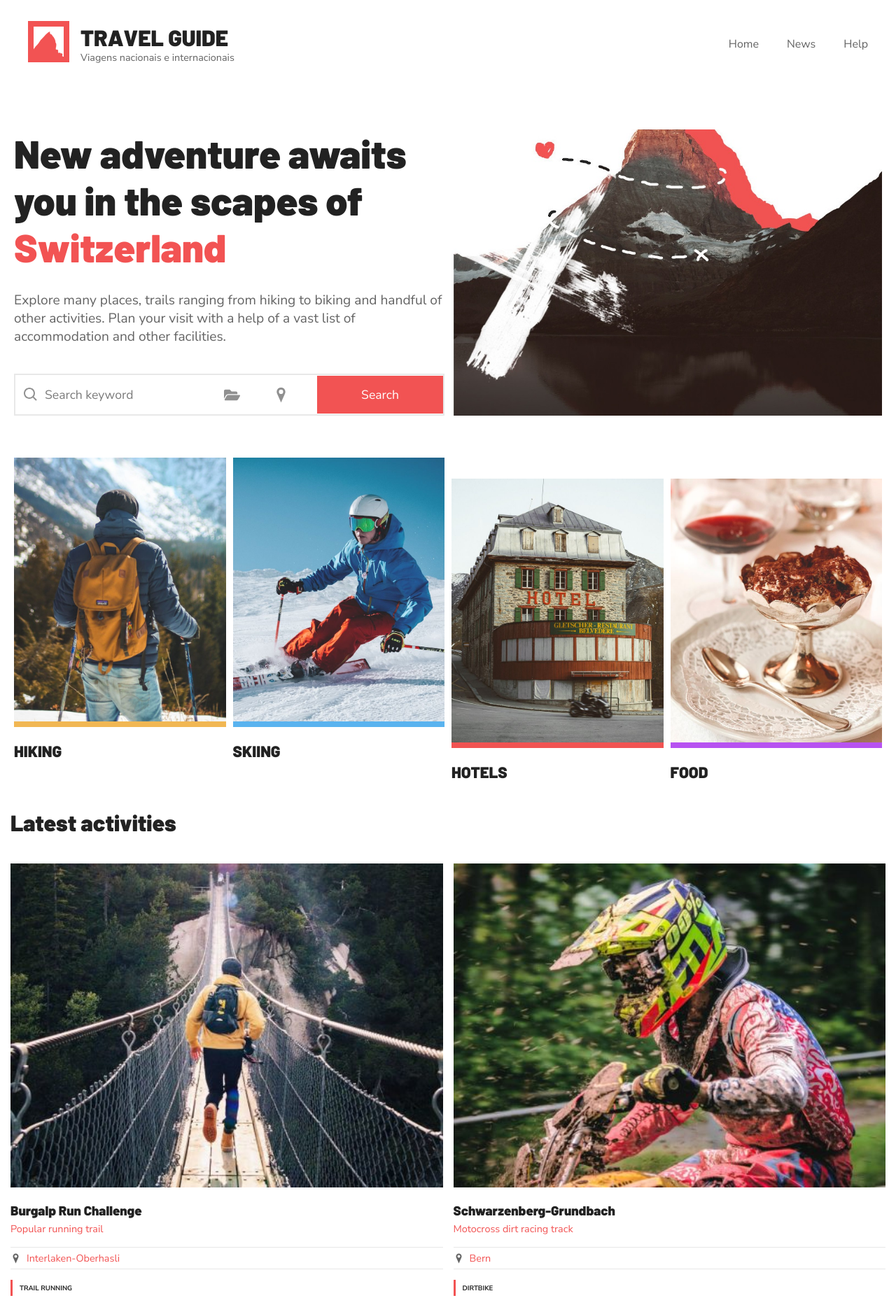
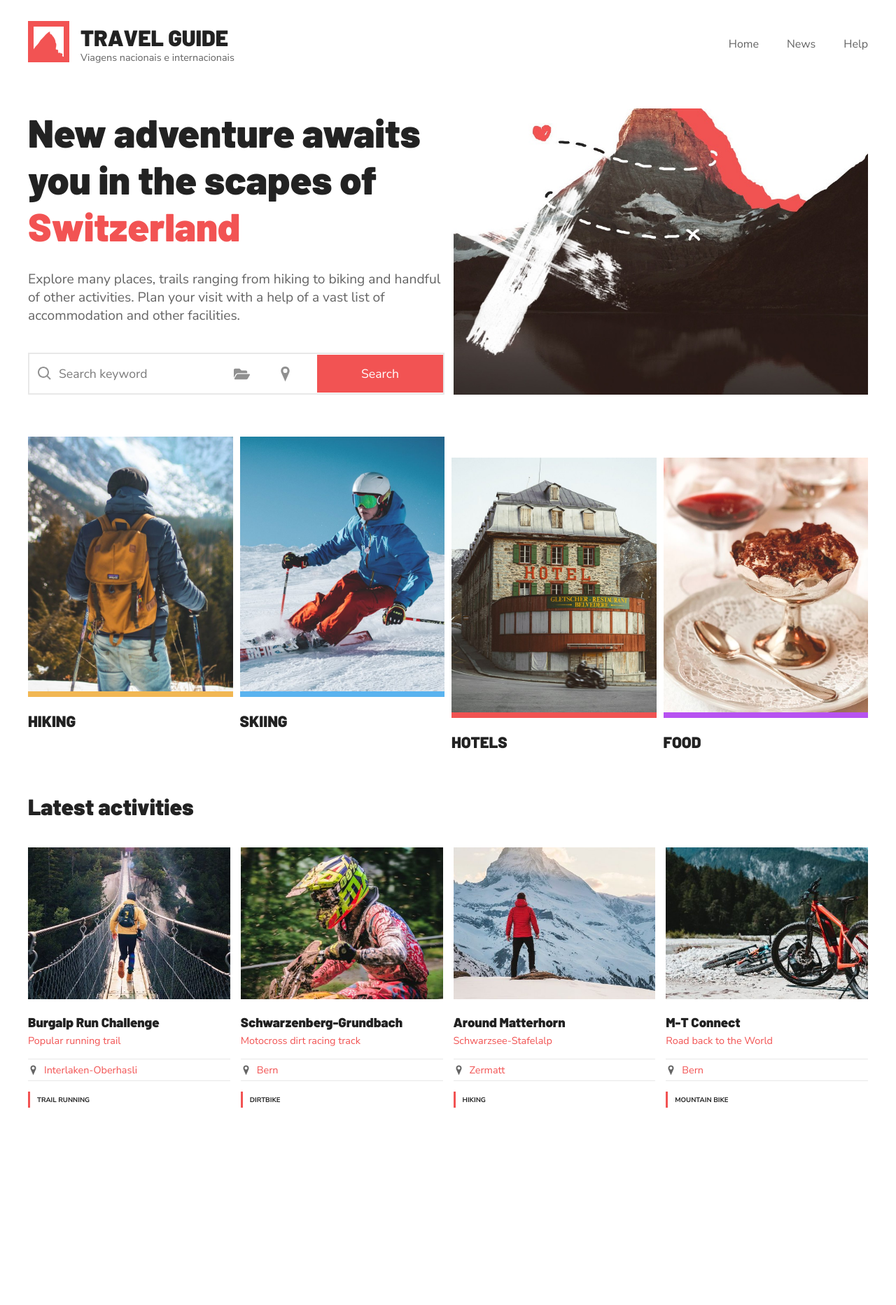
Before and after one commit to YannFigueiredo/travel-guide, a React (Create React App) app: page / in a window 1280 px wide. Shown: the top 1865 px of the page at 70% size. After the commit the page ends 1613 px from the top, so only its background shows below. Built offline with nearby package versions, Linux system fonts and the light colour scheme.

Commit message:
Finalizada estilização da home

```diff
--- a/src/globalStyle.js
+++ b/src/globalStyle.js
@@ -33,6 +33,7 @@ const globalStyles = createGlobalStyle `
         font-family: 'Nunito Sans', sans-serif;
         font-weight: 400;
         font-size: 1.1em;
+        cursor: pointer;
     }
 `
 
--- a/src/pages/Home/components/Intro/styles.js
+++ b/src/pages/Home/components/Intro/styles.js
@@ -3,6 +3,10 @@ import bg from '../../../../assets/intro-bg.jpg';
 
 export const ContainerIntro = styled.section`
     padding: 60px 20px 0 20px;
+
+    @media screen and (min-width: 992px) {
+        padding: 30px 40px 30px 40px;
+    }
 `
 
 export const Presentation = styled.div`
--- a/src/pages/Home/components/LatestActivities/style.js
+++ b/src/pages/Home/components/LatestActivities/style.js
@@ -2,6 +2,10 @@ import styled from 'styled-components';
 
 export const ContainerActivities = styled.section`
     padding: 40px 15px 0 15px;
+
+    @media screen and (min-width: 992px) {
+        padding: 30px 40px 30px 40px;
+    }
 `
 
 export const Activities = styled.div`
@@ -10,6 +14,14 @@ export const Activities = styled.div`
     grid-template-rows: auto;
     grid-gap: 15px;
     margin-top: 40px;
+
+    @media screen and (min-width: 600px) {
+        grid-template-columns: repeat(3, 1fr);
+    }
+
+    @media screen and (min-width: 992px) {
+        grid-template-columns: repeat(4, 1fr);
+    }
 `
 
 export const Activitie = styled.article`
```
